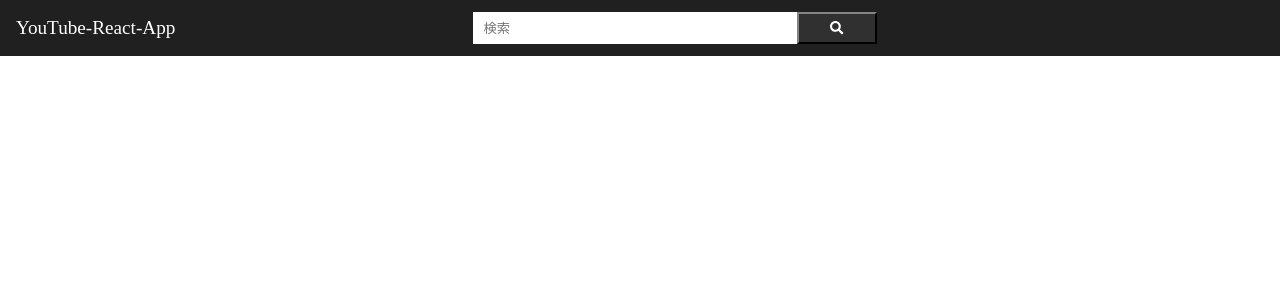
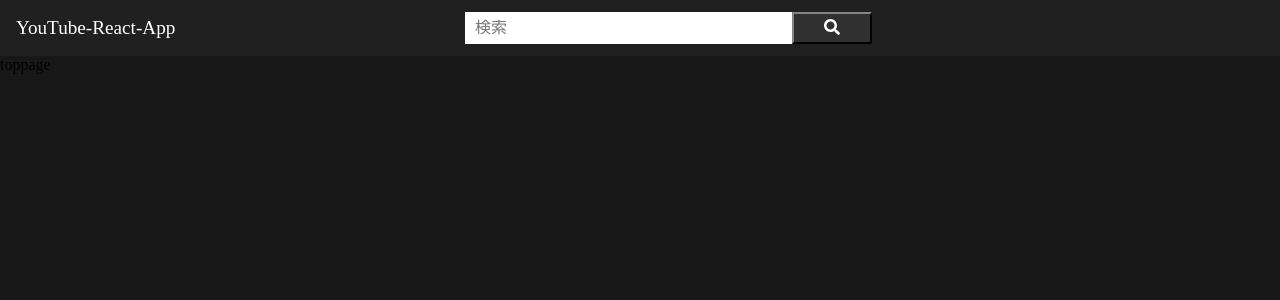
Before and after one commit to masayaeto/youtube-react, a React (Create React App) app: page / in a window 1280 px wide. Shown: the top 300 px of the page. Built offline with nearby package versions, Linux system fonts and the light colour scheme; no server answers.

Commit message:
レイアウト全体のスタイル追加

```diff
--- a/package.json
+++ b/package.json
@@ -11,6 +11,7 @@
     "@testing-library/user-event": "^12.1.10",
     "axios": "^0.21.1",
     "node-sass": "^5.0.0",
+    "normalize.css": "^8.0.1",
     "react": "^17.0.1",
     "react-dom": "^17.0.1",
     "react-router-dom": "^5.2.0",
--- a/src/components/Layout/Layout.js
+++ b/src/components/Layout/Layout.js
@@ -1,11 +1,14 @@
 import React from 'react'
 import Header from '../Header/Header'
+import Style from './Layout.module.scss'
 
 const Layout = ({children}) => {
     return (
-        <div>
+        <div className={Style.wrapper}>
             <Header />
-            {children}
+            <div className={Style.main}>
+                {children}
+            </div>
         </div>
     )
 }
--- /dev/null
+++ b/src/components/Layout/Layout.module.scss
@@ -0,0 +1,13 @@
+.wrapper{
+    height: 100vh;
+    min-height: 100vh;
+    display: flex;
+    flex-direction: column;
+    background-color: #181818;
+    .main{
+        padding-top: 56px;
+        display: flex;
+        flex: 100%;
+        background-color: #181818;
+    }
+}
--- a/src/index.js
+++ b/src/index.js
@@ -1,8 +1,10 @@
+import 'normalize.css';
 import React from 'react';
 import ReactDOM from 'react-dom';
 import App from './App';
 import reportWebVitals from './reportWebVitals';
 import {StoreProvider} from './store/index'
+
 
 ReactDOM.render(
   <React.StrictMode>
```
Also changed, not shown: 1 other file (tests, documents, lock files or other folders).
